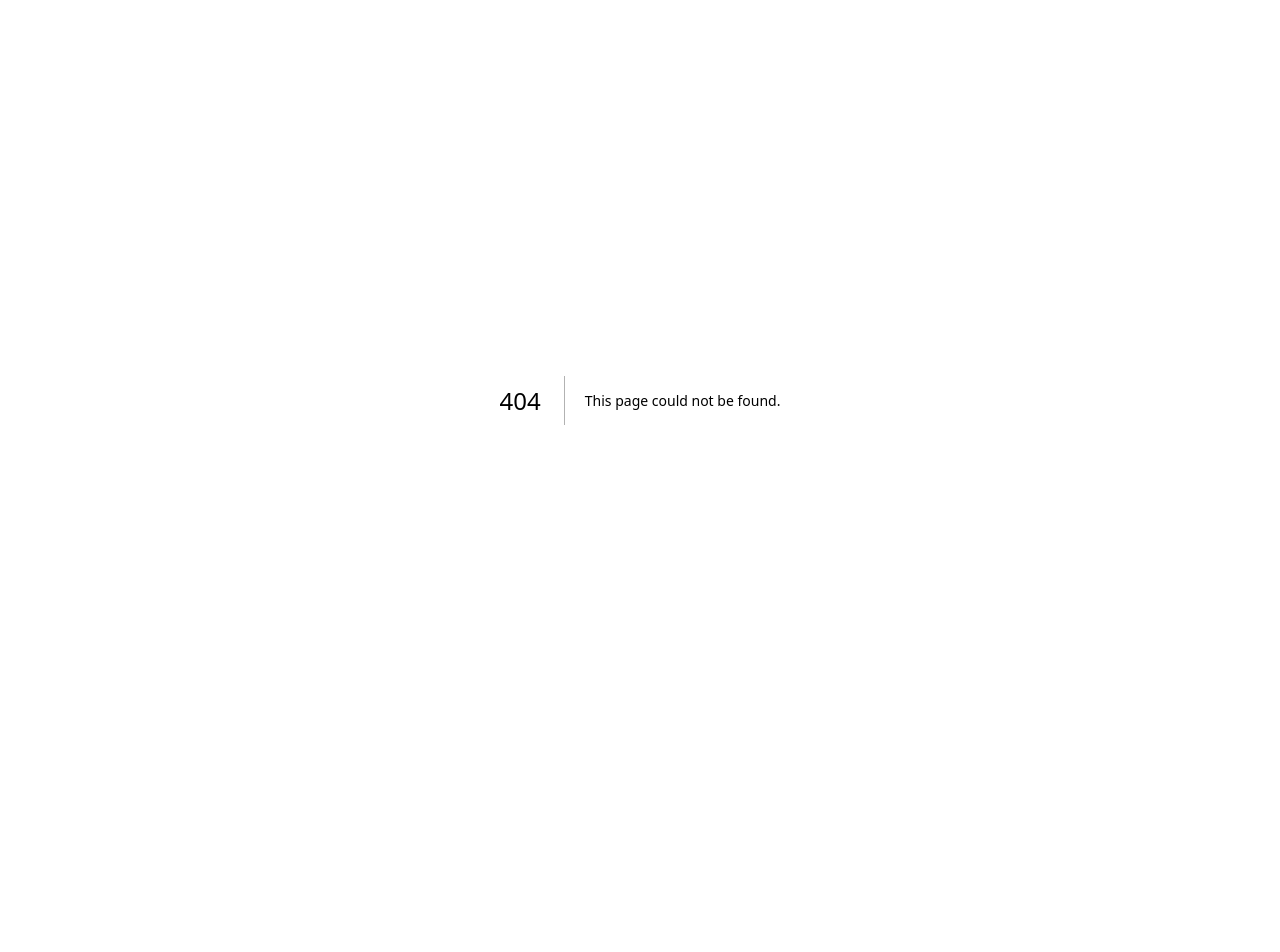
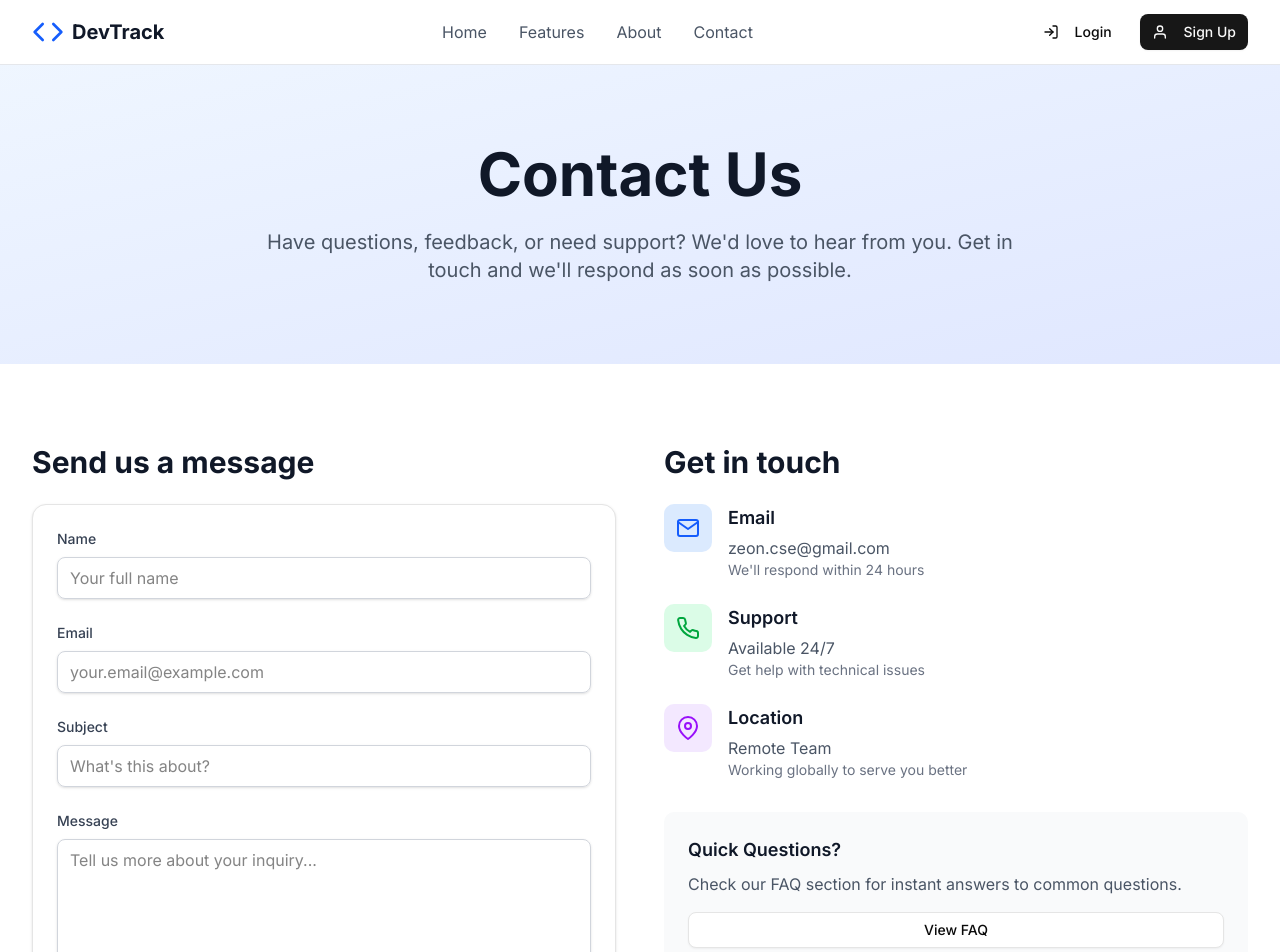
Before and after one commit to md-zeon/devtrack, a Next.js app: page /contact in a window 1280 px wide. Before the commit this address had no page. Shown: the top 952 px of the page. Before the commit the page ends 800 px from the top, so only its background shows below. Built offline with nearby package versions, Linux system fonts and the light colour scheme.

Commit message:
Added Contact page with contact form and information
Co-authored-by: Amp <amp@ampcode.com>
Amp-Thread-ID: https://ampcode.com/threads/T-381d5bb4-ab5a-4f46-b278-afb4e1c8720f

```diff
--- /dev/null
+++ b/src/app/contact/page.js
@@ -0,0 +1,186 @@
+"use client";
+
+import { useState } from "react";
+import Navbar from "@/components/Navbar";
+import Footer from "@/components/Footer";
+import { Button } from "@/components/ui/button";
+import { Card } from "@/components/ui/card";
+import { FiMail, FiMapPin, FiPhone, FiSend } from "react-icons/fi";
+
+export default function Contact() {
+	const [formData, setFormData] = useState({
+		name: "",
+		email: "",
+		subject: "",
+		message: ""
+	});
+
+	const handleSubmit = (e) => {
+		e.preventDefault();
+		// TODO: Implement contact form submission
+		console.log("Contact form submitted:", formData);
+		alert("Thank you for your message! We'll get back to you soon.");
+		setFormData({ name: "", email: "", subject: "", message: "" });
+	};
+
+	const handleChange = (e) => {
+		setFormData({
+			...formData,
+			[e.target.name]: e.target.value
+		});
+	};
+
+	return (
+		<>
+			<Navbar />
+			<main className="pt-16">
+				{/* Hero Section */}
+				<section className="py-20 bg-gradient-to-br from-blue-50 to-indigo-100">
+					<div className="max-w-4xl mx-auto px-4 sm:px-6 lg:px-8 text-center">
+						<h1 className="text-4xl md:text-6xl font-bold text-gray-900 mb-6">
+							Contact Us
+						</h1>
+						<p className="text-xl text-gray-600 max-w-3xl mx-auto">
+							Have questions, feedback, or need support? We'd love to hear from you. Get in touch and we'll respond as soon as possible.
+						</p>
+					</div>
+				</section>
+
+				{/* Contact Section */}
+				<section className="py-20">
+					<div className="max-w-7xl mx-auto px-4 sm:px-6 lg:px-8">
+						<div className="grid grid-cols-1 lg:grid-cols-2 gap-12">
+							{/* Contact Form */}
+							<div>
+								<h2 className="text-3xl font-bold text-gray-900 mb-6">Send us a message</h2>
+								<Card className="p-6">
+									<form onSubmit={handleSubmit} className="space-y-6">
+										<div>
+											<label htmlFor="name" className="block text-sm font-medium text-gray-700 mb-2">
+												Name
+											</label>
+											<input
+												type="text"
+												id="name"
+												name="name"
+												value={formData.name}
+												onChange={handleChange}
+												required
+												className="w-full px-3 py-2 border border-gray-300 rounded-md shadow-sm focus:outline-none focus:ring-2 focus:ring-blue-500 focus:border-blue-500"
+												placeholder="Your full name"
+											/>
+										</div>
+
+										<div>
+											<label htmlFor="email" className="block text-sm font-medium text-gray-700 mb-2">
+												Email
+											</label>
+											<input
+												type="email"
+												id="email"
+												name="email"
+												value={formData.email}
+												onChange={handleChange}
+												required
+												className="w-full px-3 py-2 border border-gray-300 rounded-md shadow-sm focus:outline-none focus:ring-2 focus:ring-blue-500 focus:border-blue-500"
+												placeholder="your.email@example.com"
+											/>
+										</div>
+
+										<div>
+											<label htmlFor="subject" className="block text-sm font-medium text-gray-700 mb-2">
+												Subject
+											</label>
+											<input
+												type="text"
+												id="subject"
+												name="subject"
+												value={formData.subject}
+												onChange={handleChange}
+												required
+												className="w-full px-3 py-2 border border-gray-300 rounded-md shadow-sm focus:outline-none focus:ring-2 focus:ring-blue-500 focus:border-blue-500"
+												placeholder="What's this about?"
+											/>
+										</div>
+
+										<div>
+											<label htmlFor="message" className="block text-sm font-medium text-gray-700 mb-2">
+												Message
+											</label>
+											<textarea
+												id="message"
+												name="message"
+												value={formData.message}
+												onChange={handleChange}
+												required
+												rows={5}
+												className="w-full px-3 py-2 border border-gray-300 rounded-md shadow-sm focus:outline-none focus:ring-2 focus:ring-blue-500 focus:border-blue-500"
+												placeholder="Tell us more about your inquiry..."
+											/>
+										</div>
+
+										<Button type="submit" className="w-full flex items-center justify-center space-x-2">
+											<FiSend className="h-4 w-4" />
+											<span>Send Message</span>
+										</Button>
+									</form>
+								</Card>
+							</div>
+
+							{/* Contact Information */}
+							<div>
+								<h2 className="text-3xl font-bold text-gray-900 mb-6">Get in touch</h2>
+								<div className="space-y-6">
+									<div className="flex items-start space-x-4">
+										<div className="bg-blue-100 w-12 h-12 rounded-lg flex items-center justify-center flex-shrink-0">
+											<FiMail className="h-6 w-6 text-blue-600" />
+										</div>
+										<div>
+											<h3 className="text-lg font-semibold text-gray-900 mb-1">Email</h3>
+											<p className="text-gray-600">zeon.cse@gmail.com</p>
+											<p className="text-sm text-gray-500">We'll respond within 24 hours</p>
+										</div>
+									</div>
+
+									<div className="flex items-start space-x-4">
+										<div className="bg-green-100 w-12 h-12 rounded-lg flex items-center justify-center flex-shrink-0">
+											<FiPhone className="h-6 w-6 text-green-600" />
+										</div>
+										<div>
+											<h3 className="text-lg font-semibold text-gray-900 mb-1">Support</h3>
+											<p className="text-gray-600">Available 24/7</p>
+											<p className="text-sm text-gray-500">Get help with technical issues</p>
+										</div>
+									</div>
+
+									<div className="flex items-start space-x-4">
+										<div className="bg-purple-100 w-12 h-12 rounded-lg flex items-center justify-center flex-shrink-0">
+											<FiMapPin className="h-6 w-6 text-purple-600" />
+										</div>
+										<div>
+											<h3 className="text-lg font-semibold text-gray-900 mb-1">Location</h3>
+											<p className="text-gray-600">Remote Team</p>
+											<p className="text-sm text-gray-500">Working globally to serve you better</p>
+										</div>
+									</div>
+								</div>
+
+								{/* FAQ Link */}
+								<div className="mt-8 p-6 bg-gray-50 rounded-lg">
+									<h3 className="text-lg font-semibold text-gray-900 mb-2">Quick Questions?</h3>
+									<p className="text-gray-600 mb-4">
+										Check our FAQ section for instant answers to common questions.
+									</p>
+									<Button variant="outline" className="w-full">
+										View FAQ
+									</Button>
+								</div>
+							</div>
+						</div>
+					</div>
+				</section>
+			</main>
+			<Footer />
+		</>
+	);
+}
```
Also changed, not shown: 1 other file (tests, documents, lock files or other folders).
